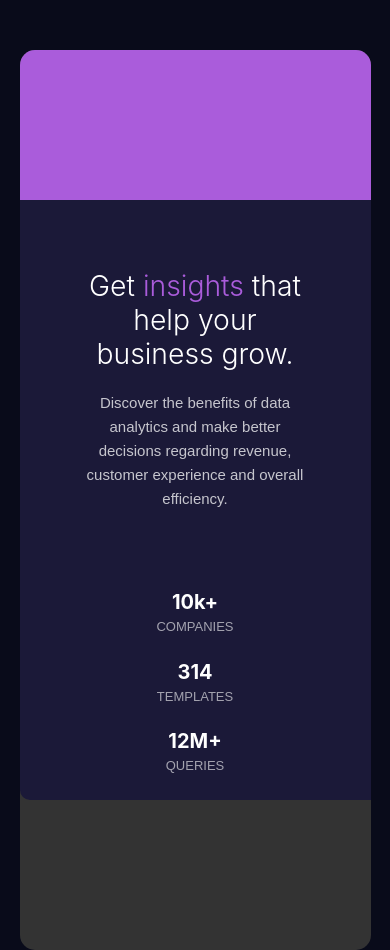
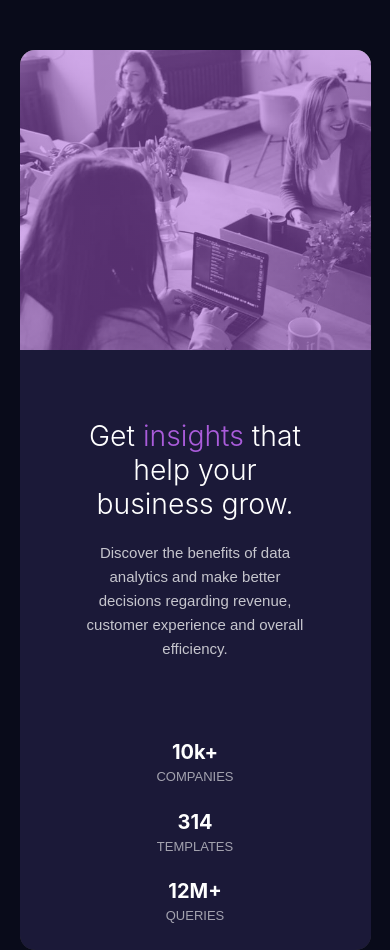
Before and after one commit to EJIOLOGY/Card-component, a plain HTML site: page index.htm in a window 390 px wide. Shown: the top 950 px of the page. Drawn offline with Linux system fonts and the light colour scheme; a web font is replaced by a local one.

Commit message:
Update style.css

```diff
--- a/style.css
+++ b/style.css
@@ -18,7 +18,7 @@ body {
 }
 
 span {
-    color: hsl(277, 64%, 61%);
+    color: hsl(277, 64%, 61%)
 }
 
 h1 {
@@ -64,8 +64,9 @@ section {
     border: 0.5px light hsl(277, 64%, 61%);
     border-top-right-radius: 10px;
     border-bottom-right-radius: 10px;
-    background-color: hsl(277, 64%, 61%);
     overflow: hidden;
+    background: linear-gradient(rgba(170, 92, 219, 0.5), rgba(170, 92, 219, 0.5)), url(images/image-header-desktop.jpg);
+    background-size: cover;
 }
 
 .img {
@@ -108,7 +109,7 @@ a:active {
 .attribution {
     font-size: 14px;
     text-align: center;
-    color: hsl(228, 45%, 44%);
+    color: hsl(277, 64%, 61%);
 }
 
 @media(max-width:600px) {
@@ -153,19 +154,16 @@ a:active {
     /* Mobile Layout*/
     #image-container {
         width: 100%;
-        height: auto;
+        height: 300px;
         border: 0.5px light hsl(277, 64%, 61%);
         border-top-right-radius: 0px;
         border-bottom-right-radius: 0px;
-        background-color: hsl(277, 64%, 61%);
         overflow: hidden;
+        background: linear-gradient(rgba(170, 92, 219, 0.5), rgba(170, 92, 219, 0.5)), url(images/image-header-mobile.jpg);
+        background-size: cover;
     }
     .img {
         display: none;
-    }
-    .imgMobile {
-        width: 100%;
-        height: 300px;
     }
     .attribution {
         font-size: 14px;
```
